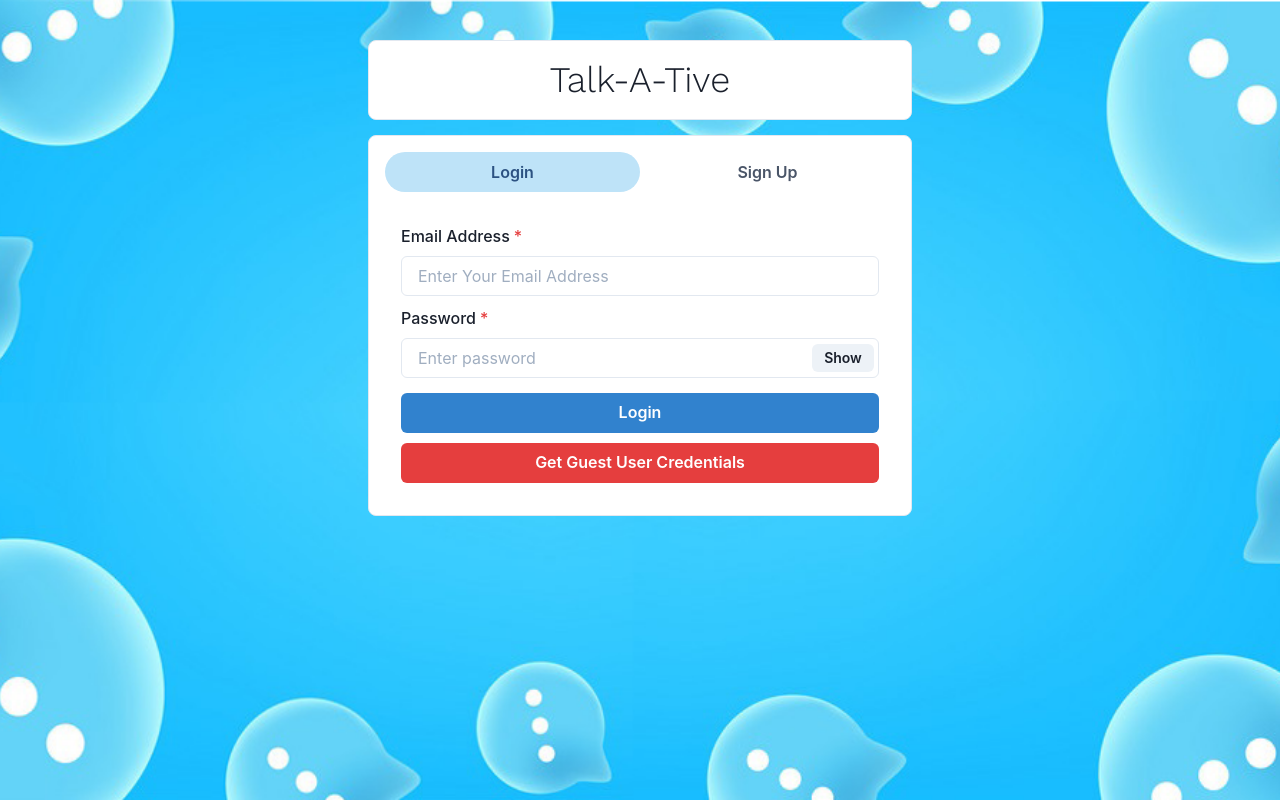
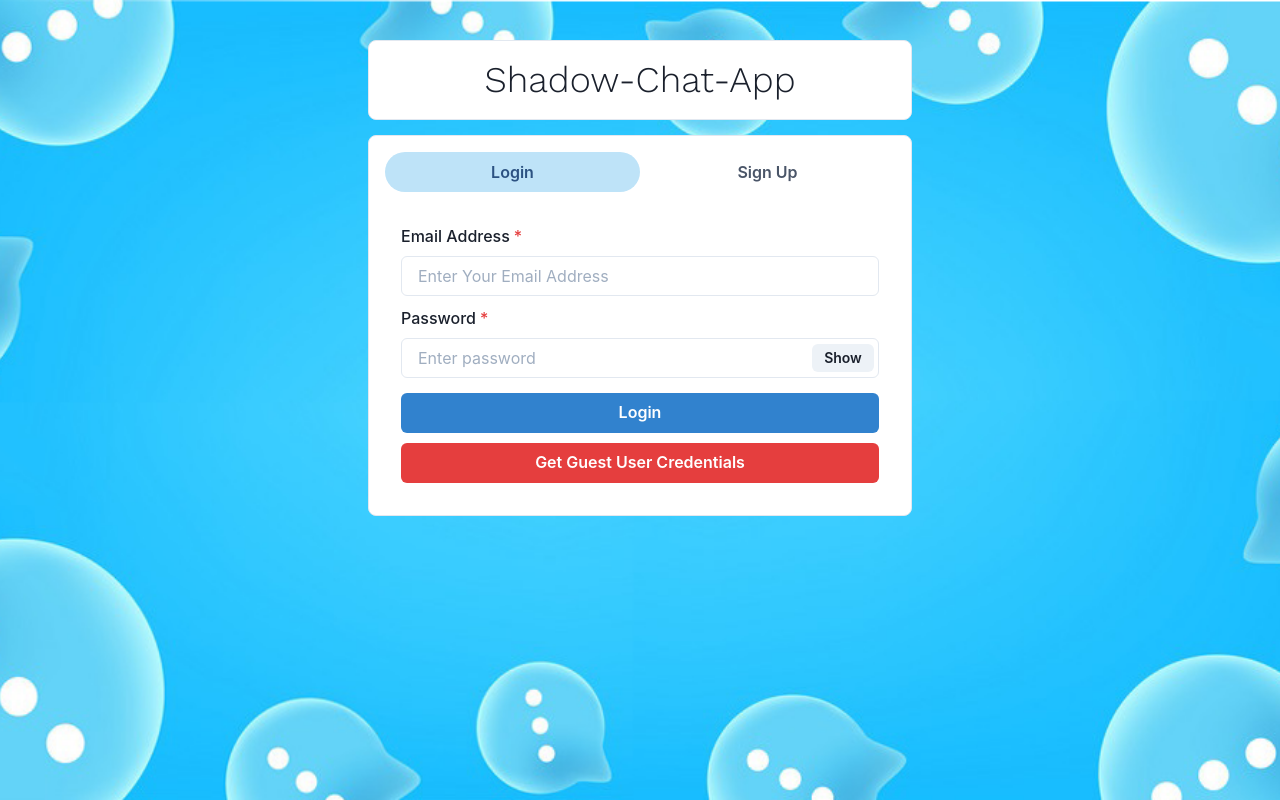
Before and after one commit to shadow855/mern-chat-app, a React (Create React App) app in the folder frontend/: page / in a window 1280 px wide. Built offline with nearby package versions, Linux system fonts and the light colour scheme.

Commit message:
Update Homepage.js

```diff
--- a/frontend/src/Pages/Homepage.js
+++ b/frontend/src/Pages/Homepage.js
@@ -35,7 +35,7 @@ function Homepage() {
         borderWidth="1px"
       >
         <Text fontSize="4xl" fontFamily="Work sans">
-          Talk-A-Tive
+          Shadow-Chat-App
         </Text>
       </Box>
       <Box bg="white" w="100%" p={4} borderRadius="lg" borderWidth="1px">
```
